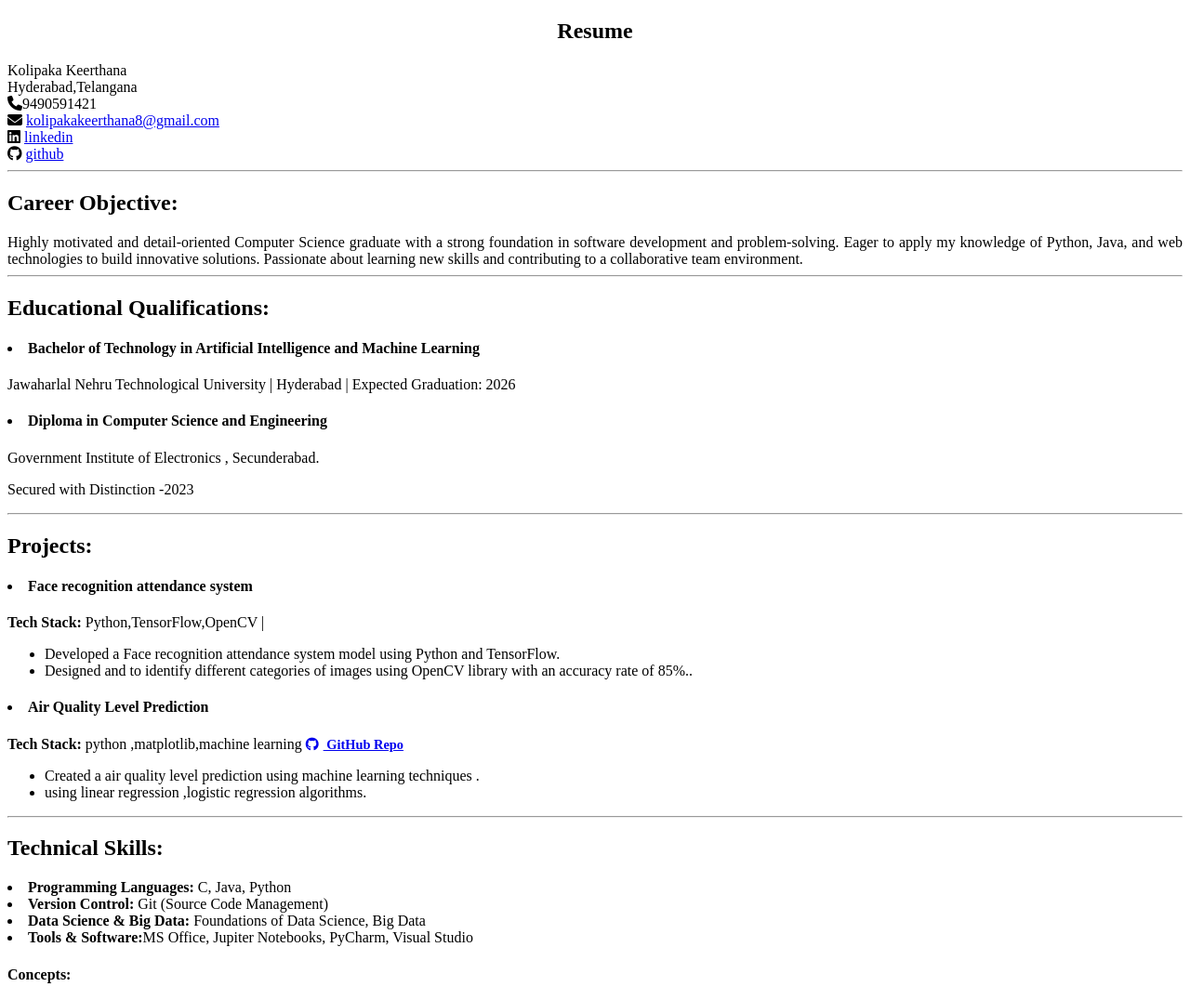
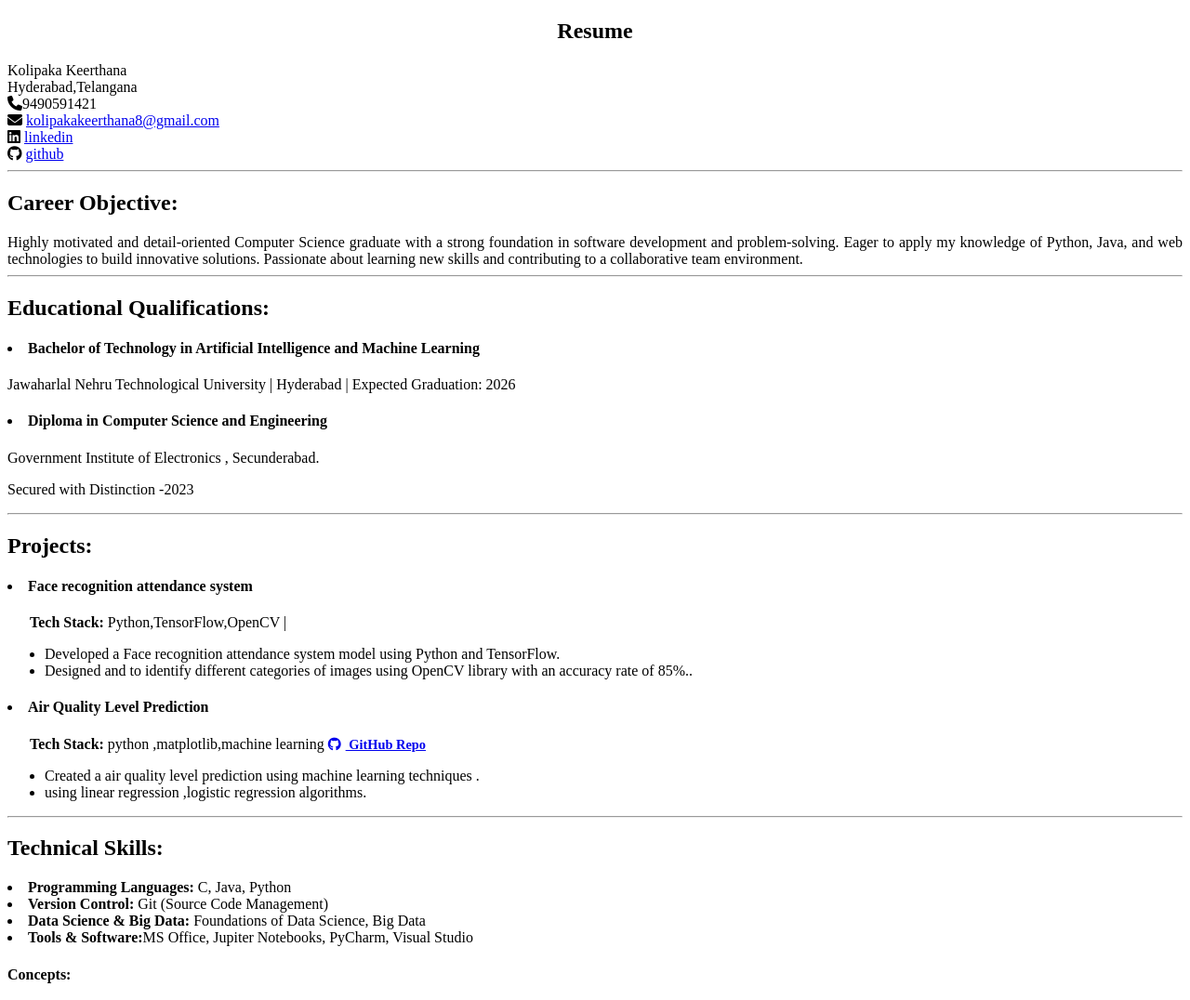
Before and after one commit to Keerthana123-coder/myportfolio, a plain HTML site: page index.html in a window 1280 px wide. Shown: the top 1076 px of the page at 93% size. Drawn offline with Linux system fonts and the light colour scheme.

Commit message:
chore: auto-sync file changes

```diff
--- a/index.html
+++ b/index.html
@@ -58,7 +58,7 @@
                 <article class="job">
                     <h4 class="job-title"><li>Face recognition attendance system</li></h4>
                     <p class="job-info">
-                        <strong>Tech Stack:</strong> Python,TensorFlow,OpenCV |
+                        <strong>&nbsp;&nbsp;&nbsp;&nbsp;&nbsp;&nbsp;Tech Stack:</strong> Python,TensorFlow,OpenCV |
                         <!--<a href="https://github.com/your-username/project-repo-link" target="_blank" class="project-link">
                         <i class="fa-brands fa-github"></i> GitHub Repo
                         </a>-->
@@ -72,7 +72,7 @@
                 <article class="job">
                     <h4 class="job-title"><li> Air Quality Level Prediction</li></h4>
                     <p class="job-info">
-                        <strong>Tech Stack:</strong> python ,matplotlib,machine learning
+                        <strong>&nbsp;&nbsp;&nbsp;&nbsp;&nbsp;&nbsp;Tech Stack:</strong> python ,matplotlib,machine learning
                          <a href="https://github.com/Keerthana123-coder/AirQualityLevelPrediction.git" target="_blank" class="project-link">
                             <i class="fa-brands fa-github"></i> GitHub Repo
                         </a>
```
